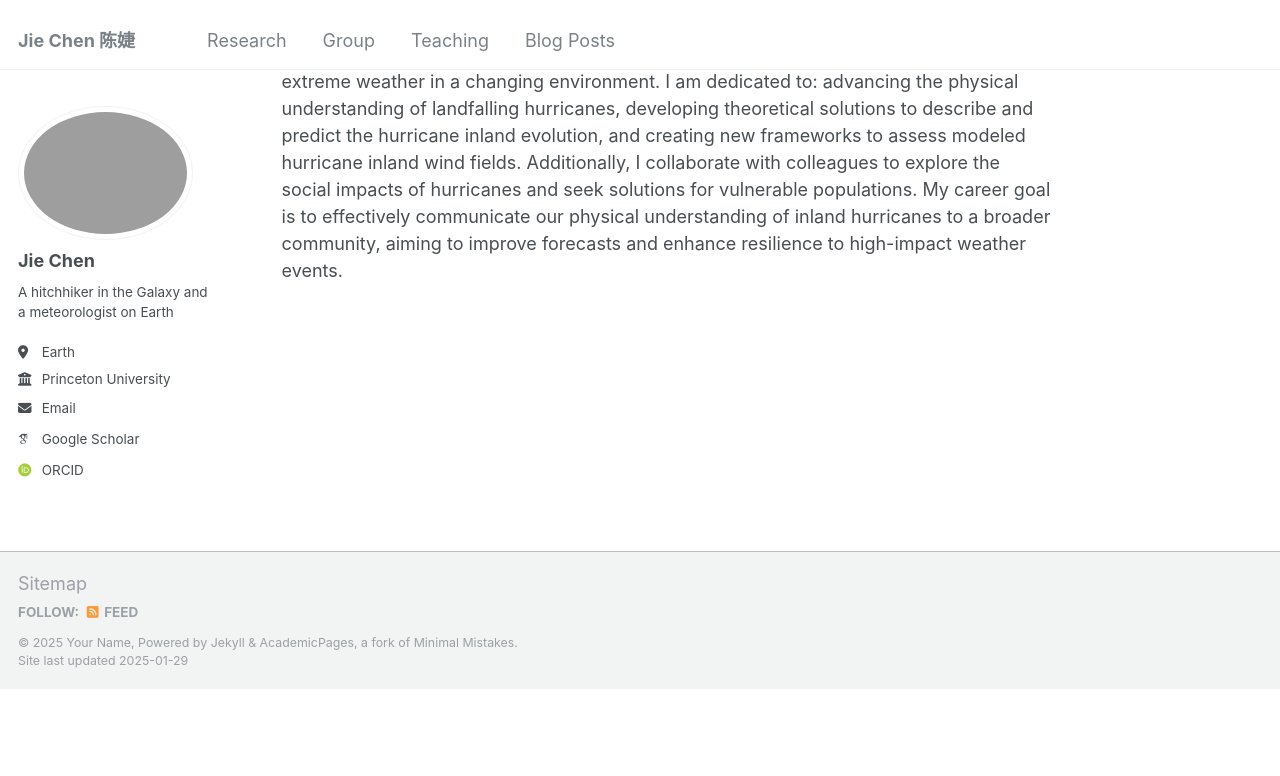
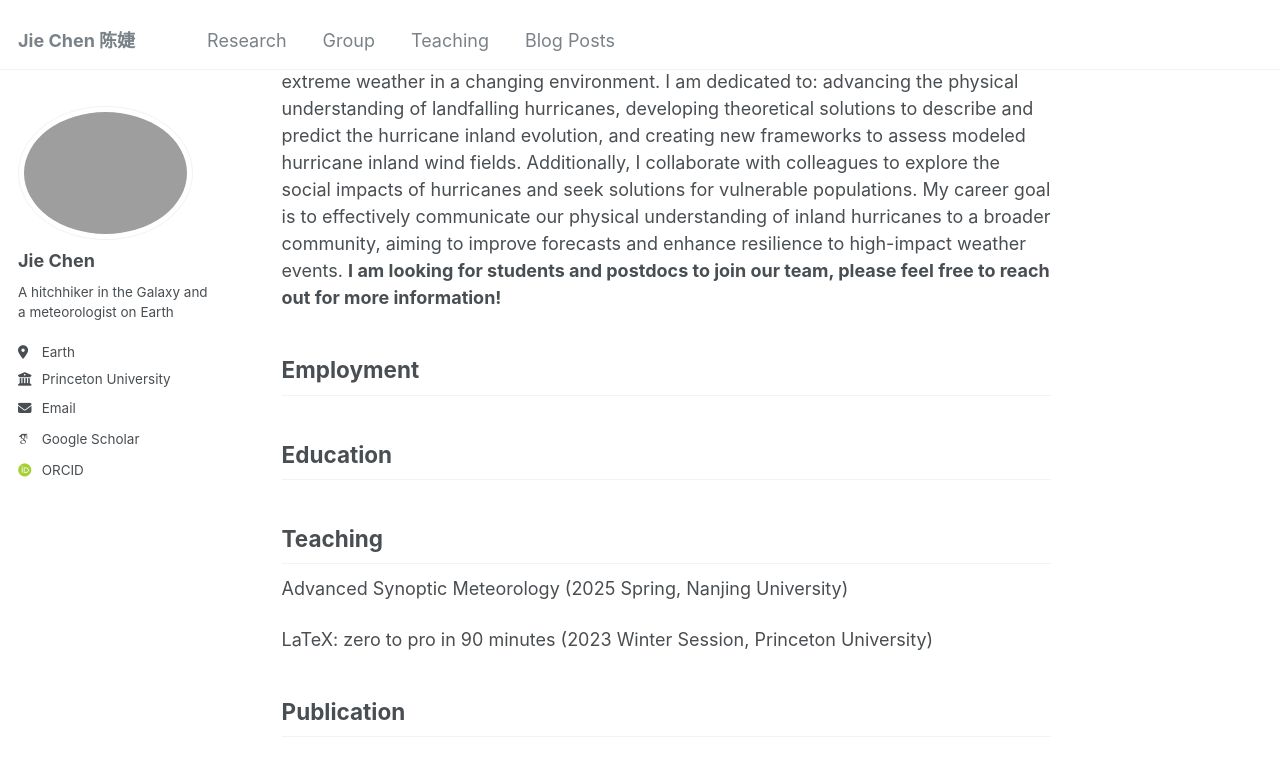
Before and after one commit to chenjie042/chenjie042.github.io, a Jekyll site: the page built from _pages/about.md, in a window 1280 px wide and 900 px high, scrolled down 291 px. Shown: the top 776 px of the window. Built offline with Jekyll 4.4.1, drawn with Linux system fonts in a browser that asks for light colours; some web fonts are replaced; before the commit the page ends 980 px from its top, so only the background shows below that.

Commit message:
Update about.md

```diff
--- a/_pages/about.md
+++ b/_pages/about.md
@@ -10,4 +10,21 @@ redirect_from:
 
 I am a CIMES postdoctoral research associate at Princeton University and NOAA GFDL, where I collaborate closely with Dr. Lucas Harris in the FV3 team (since August 2021). Prior to joining Princeton, I did my PhD with Prof. Dan Chavas in the Department of Earth, Atmospheric, and Planetary Sciences at Purdue University. I will be joining the Nanjing-Helsinki Institute in Atmospheric and Earth System Sciences (NHI) at Nanjing University as an assistant professor in Spring 2025.
 
-Motivated by my experiences in storm chasing and hazard reconnaissance during Hurricane Irma in 2017, my research focuses primarily on landfalling tropical cyclones and extreme weather in a changing environment. I am dedicated to: advancing the physical understanding of landfalling hurricanes, developing theoretical solutions to describe and predict the hurricane inland evolution, and creating new frameworks to assess modeled hurricane inland wind fields. Additionally, I collaborate with colleagues to explore the social impacts of hurricanes and seek solutions for vulnerable populations. My career goal is to effectively communicate our physical understanding of inland hurricanes to a broader community, aiming to improve forecasts and enhance resilience to high-impact weather events.
+Motivated by my experiences in storm chasing and hazard reconnaissance during Hurricane Irma in 2017, my research focuses primarily on landfalling tropical cyclones and extreme weather in a changing environment. I am dedicated to: advancing the physical understanding of landfalling hurricanes, developing theoretical solutions to describe and predict the hurricane inland evolution, and creating new frameworks to assess modeled hurricane inland wind fields. Additionally, I collaborate with colleagues to explore the social impacts of hurricanes and seek solutions for vulnerable populations. My career goal is to effectively communicate our physical understanding of inland hurricanes to a broader community, aiming to improve forecasts and enhance resilience to high-impact weather events. **I am looking for students and postdocs to join our team, please feel free to reach out for more information!**
+
+
+Employment
+------
+
+
+Education
+------
+
+Teaching
+------
+Advanced Synoptic Meteorology (2025 Spring, Nanjing University)
+
+LaTeX: zero to pro in 90 minutes (2023 Winter Session, Princeton University)
+
+Publication
+------
```
